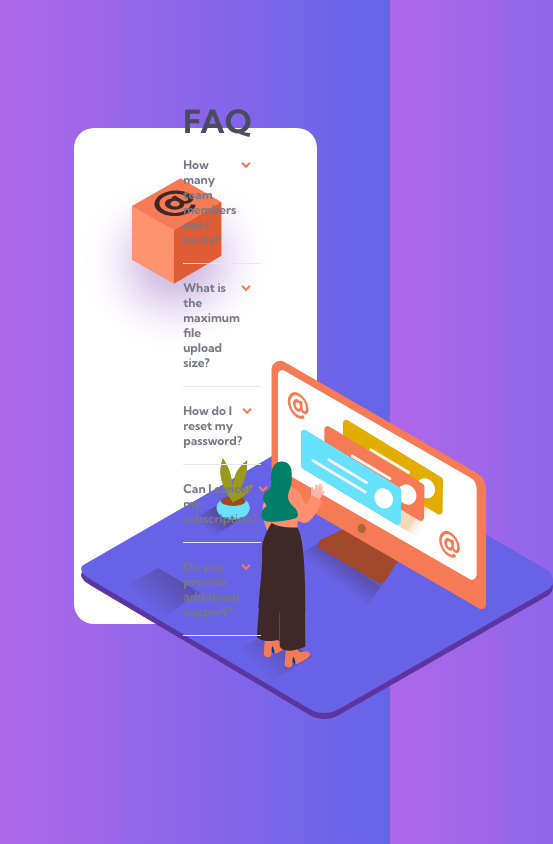
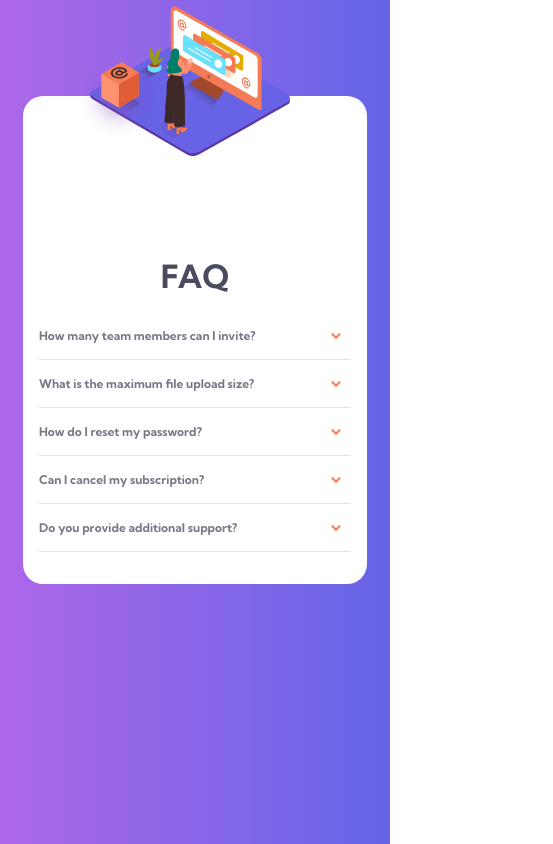
Before and after one commit to JulianIfesiokwu/faq-accordion-card, a plain HTML site: page index.html in a window 390 px wide. Shown: the whole page, 553 px wide, since content can reach past the window. Drawn offline with Linux system fonts and the light colour scheme.

Commit message:
started working on mobile view for 375px with, using z-index to position svg on desktop view

```diff
--- a/index.html
+++ b/index.html
@@ -8,20 +8,14 @@
   <link rel="stylesheet" href="./styles/main.css">
 
   <title>Frontend Mentor | FAQ Accordion Card</title>
-
-  <!-- Feel free to remove these styles or customise in your own stylesheet 👍 -->
-  <style>
-    .attribution { font-size: 11px; text-align: center; }
-    .attribution a { color: hsl(228, 45%, 44%); }
-  </style>
 </head>
 <body>
 
   <div class="container">
 
     <div class="main-image">
-      <img src="./images/illustration-box-desktop.svg" alt="">
-      <img src="./images/illustration-woman-online-desktop.svg" alt="">
+      <img id="box" src="./images/illustration-box-desktop.svg" alt="">
+      <img id="woman" src="./images/illustration-woman-online-desktop.svg" alt="">
     </div>
 
     <div class="faq">
--- a/scripts/main.js
+++ b/scripts/main.js
@@ -5,7 +5,6 @@ questionBtns.forEach((btn) => {
         const question = event.target.textContent;
         const answer = event.target.nextElementSibling;
         if (answer.style.display === "none") {
-            //question.style.color = 'hsl(237, 12%, 33%)';
             answer.style.display = "block";
         } else {
             answer.style.display = "none";
--- a/styles/main.css
+++ b/styles/main.css
@@ -6,19 +6,28 @@
     font-family: 'Kumbh Sans', sans-serif;
 }
 
+html {
+    font-size: 16px;
+}
+
 body {
     background-image: linear-gradient( to right, hsl(273, 75%, 66%), hsl(240, 73%, 65%)) ;
+    position: relative;
 }
 
 .container {
     width: 50%;
-    max-height: 400px;
-    padding: 3rem 3rem 3rem 0;
-    margin: 8rem auto;
+    min-height: 21rem;
+    padding: 2rem 2rem 2rem 0;
+    margin: 5rem auto;
     background-color: #fff;
+    background-image: url(../images/bg-pattern-desktop.svg);
+    background-repeat: no-repeat;
+    background-position: 1260% 65%;
     border-radius: 20px;
     display: flex;
     justify-content: space-around;
+    overflow: hidden;
 }
 
 h1 {
@@ -30,8 +39,18 @@ h1 {
     width: 45%;
 }
 
-.main-image img {
-    display: block;
+#box {
+    position: relative;
+    top: 238px;
+    right: 125px;
+    z-index: 5;
+}
+
+#woman {
+    position: relative;
+    bottom: 80px;
+    right: 125px;
+    z-index: 3;
 }
 
 .faq {
@@ -56,6 +75,10 @@ h1 {
     cursor: pointer;
 }
 
+.dark-question {
+    color: hsl(238, 29%, 16%)
+}
+
 .question:hover {
     color: hsl(14, 88%, 65%);
 }
@@ -68,4 +91,59 @@ h1 {
     font-weight: 400;
     padding-top: 1rem;
     display: none;
+    line-height: 1.3rem;
 }
+
+@media only screen and (max-width: 600px) {
+    .container {
+        display: flex;
+        flex-direction: column;
+        width: 80%;
+        min-height: auto;
+        margin: 6rem auto;
+        padding: 1rem;
+    }
+
+    #box {
+        position: absolute;
+        top: -35px;
+        left: 80px;
+        width: 80px;
+        height: 80px;
+    }
+
+    #woman {
+        position: absolute;
+        top: -90px;
+        left: 5.625rem;
+        width: 200px;
+        height: 150px;
+    }
+
+    .faq {
+        margin-top: 5rem;
+        width: 100%;
+        text-align: center;
+    }
+
+    h1 {
+        margin-top: 4rem;
+        margin-bottom: 2rem;
+    }
+
+    .questions {
+        margin-right: 70px;
+        padding: 0;
+    }
+
+    .question {
+        margin-bottom: 1rem;
+    }
+
+    .questions .answers{
+        text-align: start;
+        line-height: 1.3rem;
+    }
+
+
+}
```
